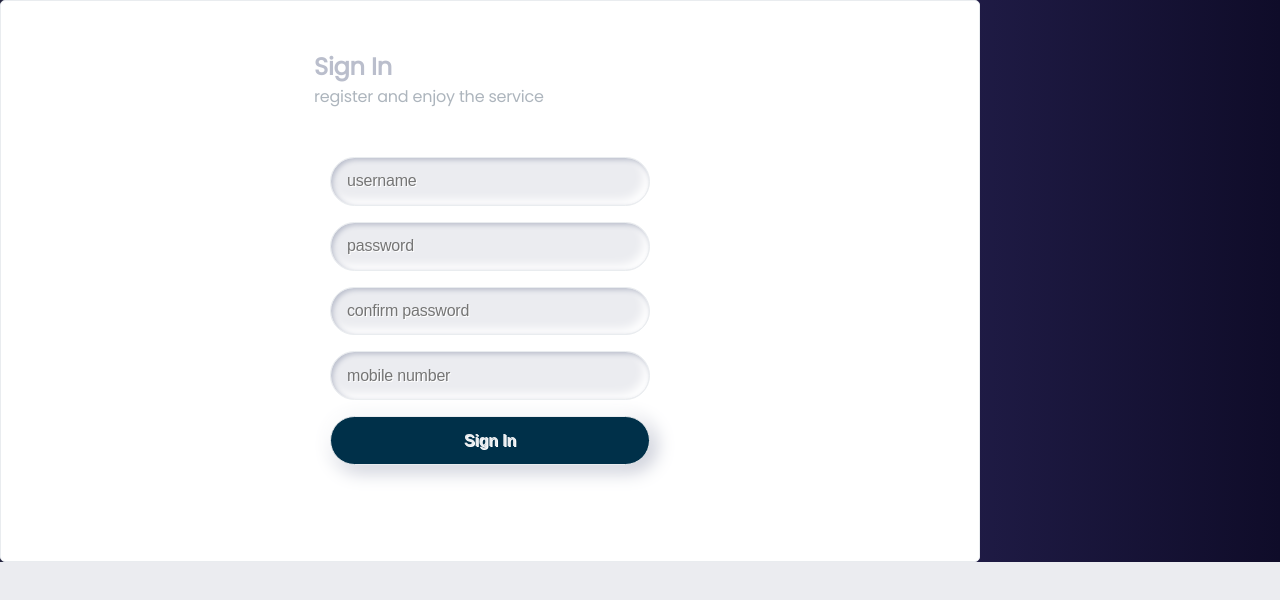
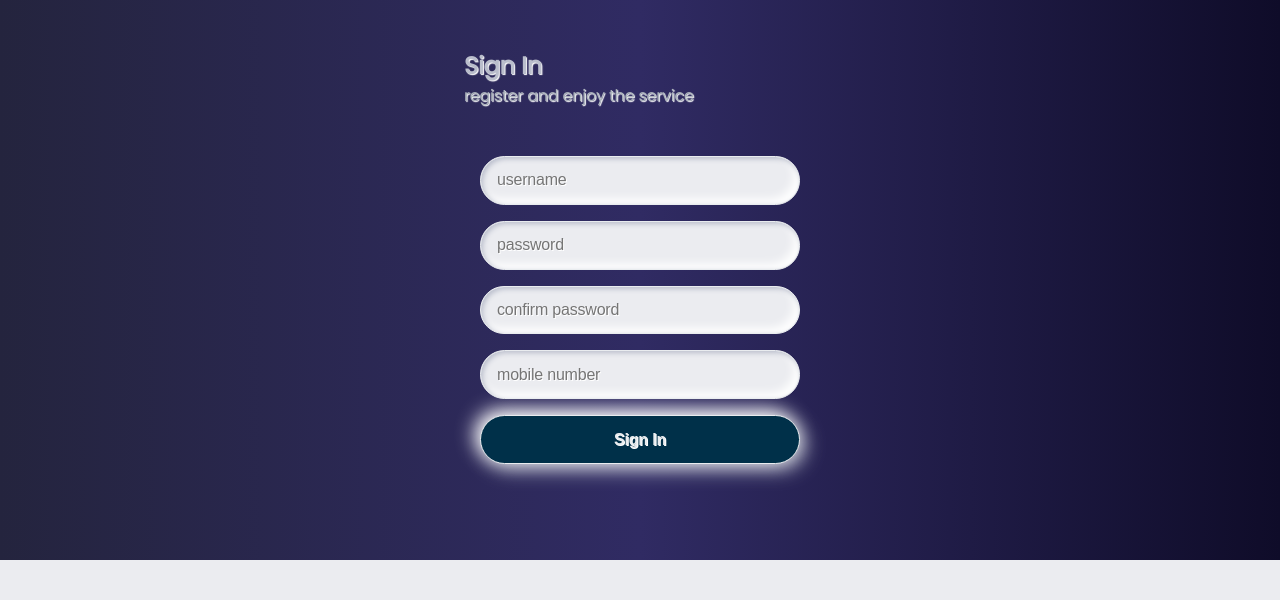
Before and after one commit to Rustam200391/registration_form, a React (Create React App) app: page / in a window 1280 px wide. Shown: the top 600 px of the page. Built offline with nearby package versions, Linux system fonts and the light colour scheme.

Commit message:
intermedia commit

```diff
--- a/src/App.css
+++ b/src/App.css
@@ -20,13 +20,13 @@ body{
 }
 
 .register{
-  max-width: 978px;
+  /* max-width: 978px; */
   width: 100vw;
   display:flex;
-  border: 1px solid #e9ecef;
-  border-radius: 5px;
+  /* border: 1px solid #e9ecef;
+  border-radius: 5px; */
   /* box-shadow: 1px 3px 10px #e9ecef; */
-  background-color: white;
+  /* background-color: white; */
 }
 
 .register span{
```
